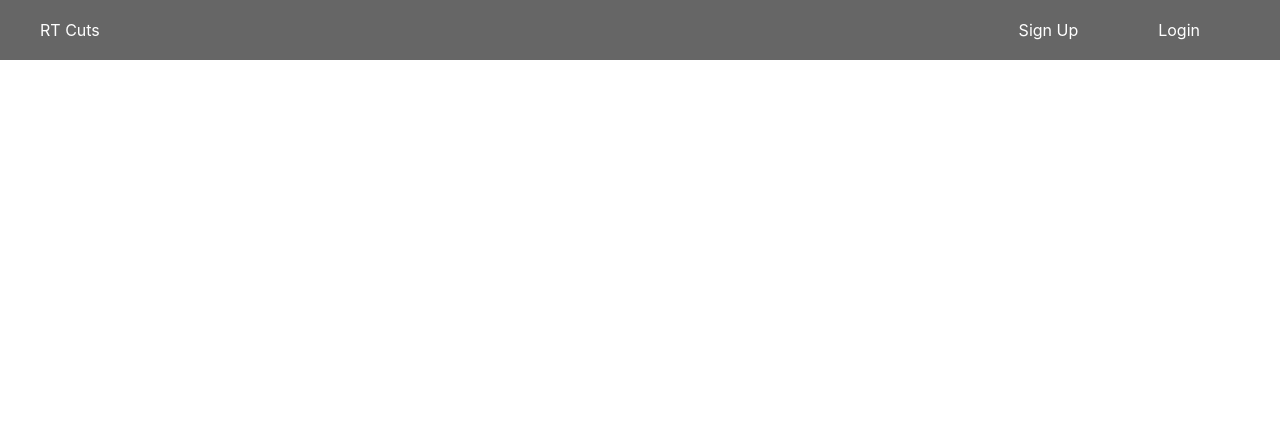
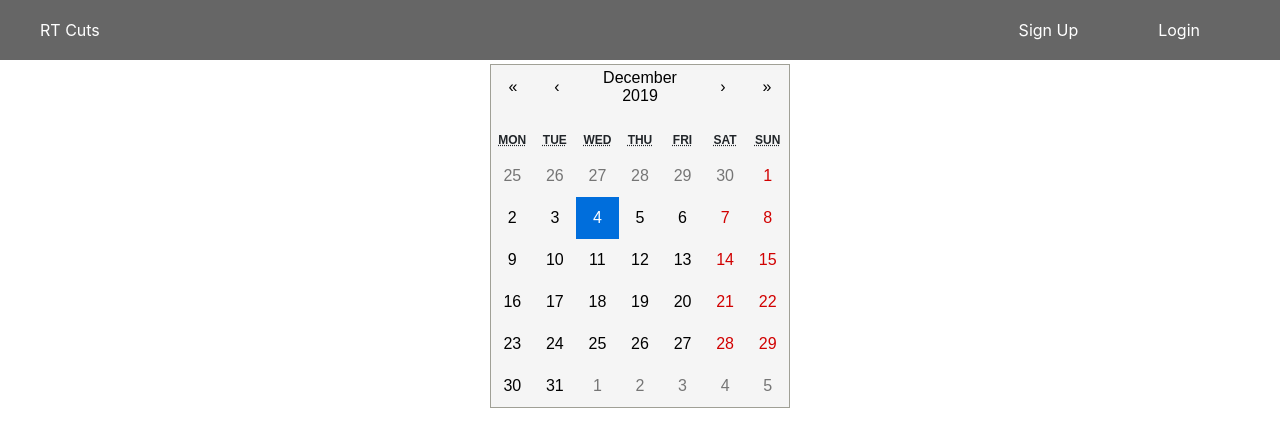
Before and after one commit to andymo15/RTCuts-fe, a React (Create React App) app: page /appointment in a window 1280 px wide. Shown: the top 446 px of the page. Built offline with nearby package versions, Linux system fonts and the light colour scheme.

Commit message:
added calendar

```diff
--- a/package.json
+++ b/package.json
@@ -5,6 +5,7 @@
   "dependencies": {
     "axios": "^0.19.0",
     "react": "^16.12.0",
+    "react-calendar": "^2.19.2",
     "react-dom": "^16.12.0",
     "react-router-dom": "^5.1.2",
     "react-scripts": "3.2.0"
--- a/src/App.js
+++ b/src/App.js
@@ -1,5 +1,7 @@
 import React,{ Component } from 'react';
 import Navbar from './components/Navbar/Navbar';
+import { withRouter } from 'react-router-dom';
+import Routes from './config/routes';
 // import Carousel from './components/Carousel/Carousel';
 import axios from 'axios';
 
@@ -32,9 +34,10 @@ class App extends Component {
     return(
       <>
       <Navbar currentUser={this.state.currentUser} setCurrentUser={this.setCurrentUser} logout={this.logout} />
+      <Routes currentUser={this.state.currentUser} setCurrentUser={this.setCurrentUser} />
       {/* <Carousel /> */}
       </>
     )
   }
 }
-export default App;
+export default withRouter(App);
--- /dev/null
+++ b/src/components/Appointments/Appointments.css
@@ -0,0 +1,12 @@
+.apptCalendar{
+    margin: 0 auto;
+    background-color: whitesmoke;
+    position: relative;
+}
+
+.calendar{
+    width: 300px;
+    height: 300px;
+    padding-top: 5%;
+    margin: 0 auto;
+}
--- /dev/null
+++ b/src/components/Appointments/Appointments.js
@@ -0,0 +1,31 @@
+import React, { Component } from 'react';
+import Calendar from 'react-calendar';
+// import axios from 'axios';
+import './Appointments.css';
+
+
+class Appointments extends Component{
+    state={
+        date: new Date()
+        /*time: ??? */
+    }
+
+    handleChange = (date) => {
+        this.setState({ date });
+        console.log(date);
+    }
+    render(){
+        return(
+            <div className="calendar">
+                <Calendar
+                className="apptCalendar"
+                onChange={this.handleChange}
+                value={this.state.date}
+                />
+
+            </div>
+        );
+    }
+}
+
+export default Appointments;
--- a/src/config/routes.js
+++ b/src/config/routes.js
@@ -1,10 +1,11 @@
 import React from 'react';
 import { Switch, Route } from 'react-router-dom';
+import Appointments from '../components/Appointments/Appointments';
 
 
 
 export default () => (
     <Switch>
-
+        <Route path='/appointment' component={Appointments} />
     </Switch>
 )
```
Also changed, not shown: 1 other file (tests, documents, lock files or other folders).
